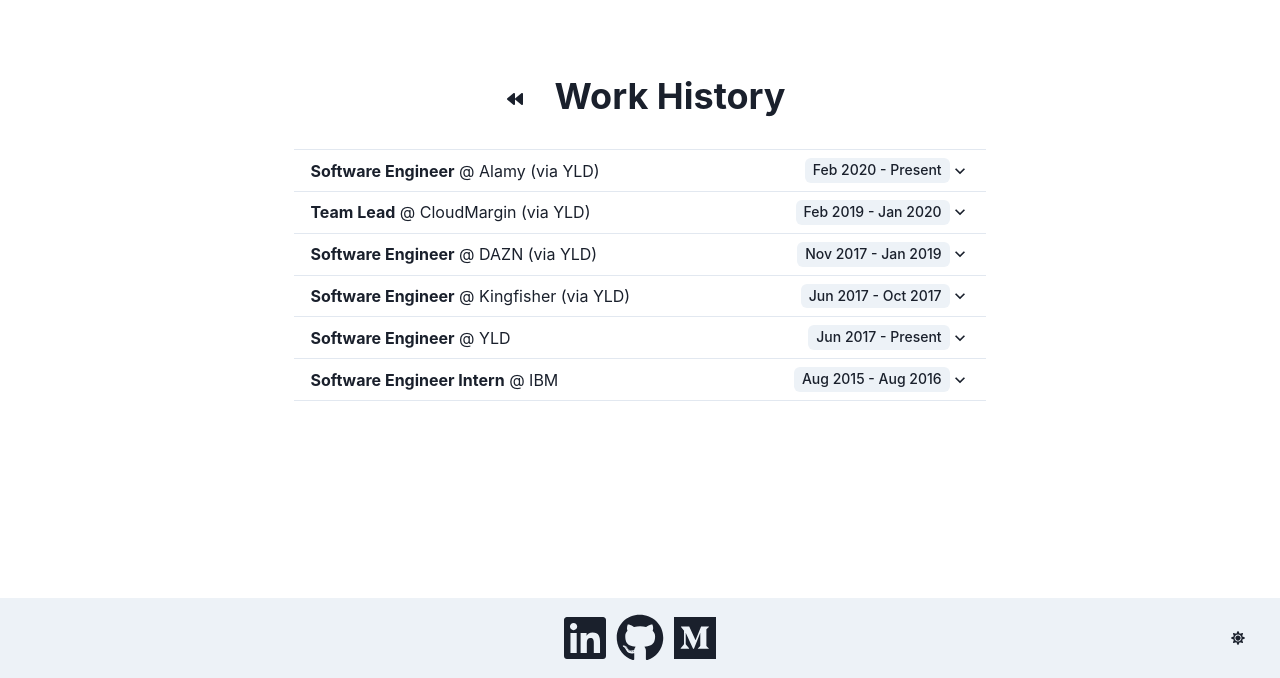
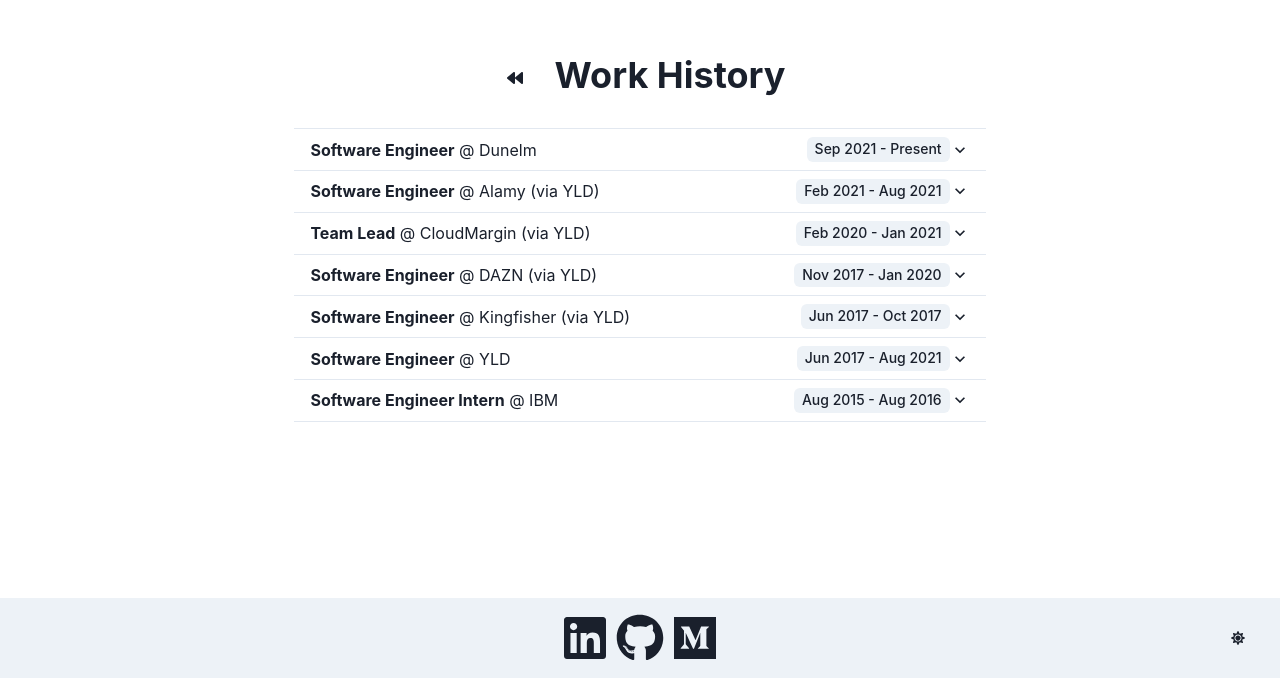
Before and after one commit to JoeScho/website, a Next.js app: page /work in a window 1280 px wide. Shown: the part 122-800 px from the top of the page. Built offline with nearby package versions, Linux system fonts and the light colour scheme.

Commit message:
fix dates

```diff
--- a/src/data/work.js
+++ b/src/data/work.js
@@ -1,14 +1,22 @@
 export default [
+  {
+    company: 'Dunelm',
+    title: 'Software Engineer',
+    date: 'Sep 2021 - Present',
+    description: [
+      'tbc',
+    ],
+    tech: [],
+  },
   {
     company: 'Alamy (via YLD)',
     title: 'Software Engineer',
-    date: 'Feb 2020 - Present',
+    date: 'Feb 2021 - Aug 2021',
     description: [
       'Implementing best practises within a junior / mid level team (both technologically and in methodology)',
       'Creating TypeScript microservices (and template service) using NestJS',
       'Creating a frontend (and template frontend) using NextJS',
     ],
-    link: 'https://www.alamy.com/',
     tech: [
       'Typescript',
       'NextJS',
@@ -20,14 +28,13 @@ export default [
   {
     company: 'CloudMargin (via YLD)',
     title: 'Team Lead',
-    date: 'Feb 2019 - Jan 2020',
+    date: 'Feb 2020 - Jan 2021',
     description: [
       'Rebuilding C# monolith in TypeScript microservice architecture',
       'Leading a team of 7 engineers',
       'Taking on the role of scrum master in addition to regular duties - hosting various ceremonies and removing blockers facing the team',
       'Creating a dashboard on the main website using React with Redux',
     ],
-    link: 'https://cloudmargin.com/',
     tech: [
       'NodeJS',
       'Typescript',
@@ -42,14 +49,13 @@ export default [
   {
     company: 'DAZN (via YLD)',
     title: 'Software Engineer',
-    date: 'Nov 2017 - Jan 2019',
+    date: 'Nov 2017 - Jan 2020',
     description: [
       'Rebuilding a Java monolith in NodeJS & TypeScript microservice architecture',
       'Creating and maintaining Terraform IaC to deploy service infrastructure including ECS, EC2, API Gateway, DynamoDB, IAM, Lambda, CloudFront, and CloudFormation',
       'Creating and maintaining a CI pipeline using DroneCI',
       'Load testing services using Artillery - my team and I created a geo-location service which was capable of over 20k rps',
     ],
-    link: 'https://www.dazn.com/',
     tech: [
       'NodeJS',
       'Typescript',
@@ -66,7 +72,6 @@ export default [
     description: [
       'Building a testing framework for an API using Chai & Mocha (JS frameworks)',
     ],
-    link: 'https://www.kingfisher.com/en/index.html',
     tech: [
       'NodeJS',
       'Chai',
@@ -77,14 +82,13 @@ export default [
   {
     company: 'YLD',
     title: 'Software Engineer',
-    date: 'Jun 2017 - Present',
+    date: 'Jun 2017 - Aug 2021',
     description: [
       'Building strong client relationships, which contributed to two client engagements being extended multiple times',
       'Line managing two individuals - this involved setting SMART goals, giving career guidance, mental health support',
       'Assisting with the company’s social presence including talking at meetups and writing blog posts',
       'Created the YLD green team to evaluate our environmental impact',
     ],
-    link: 'https://www.yld.io/',
     tech: [
       'Line managing',
       'Presenting',
@@ -101,7 +105,6 @@ export default [
       'After 6 months, I proceeded to join another team in which I created fully unit and integration tested microservices - following TDD practise - for a (then) new product, IBM App Connect.',
       'Outside of my main role, I - along with a few colleagues - setup a team to create a new project to equip the Grade II* listed Hursley House with IoT equipment which was to be used as a client showcase - and created a great working relationship with the device supplier',
     ],
-    link: 'https://www.ibm.com/uk-en',
     tech: [
       'NodeJS',
       'Java',
```
